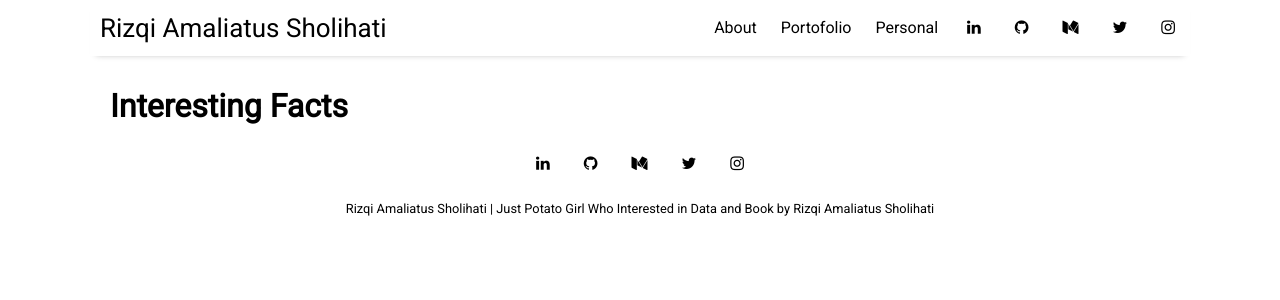
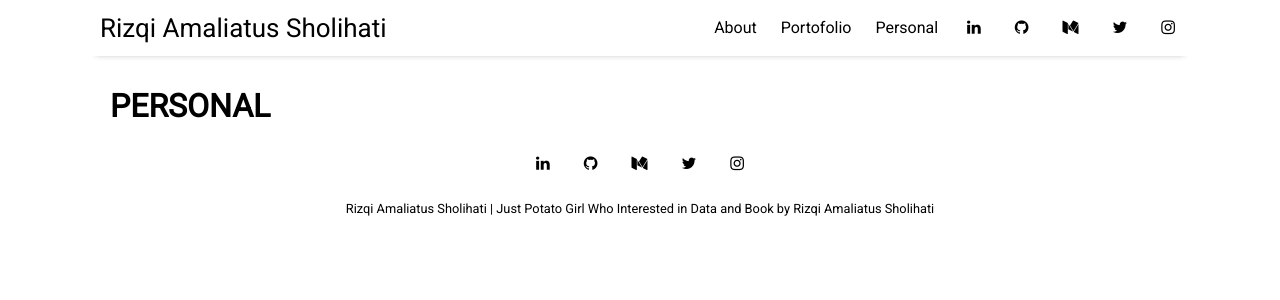
Before and after one commit to rizqiamaliatuss/rizqiamaliatuss.github.io, a Jekyll site: the page built from pages/facts.html, in a window 1280 px wide. Shown: the top 300 px of the page. Built offline with Jekyll 4.4.1, drawn with Linux system fonts in a browser that asks for light colours; nearby versions of some CDN libraries.

Commit message:
Update facts.html

```diff
--- a/pages/facts.html
+++ b/pages/facts.html
@@ -1,8 +1,8 @@
 ---
 layout: page
-title: Interesting Facts
+title: PERSONAL
 ---
-{% for post in site.categories.facts %}
+{% for post in site.categories.personal %}
   <a href="{{ site.github.url }}{{ post.url }}">
     <div class="featured-posts" {% if post.image %}style="background-image:url({{ site.github.url }}/assets/img/{{ post.image }})"{% endif %}>
       <h2><span>{{ post.title }}</span></h2>
```
